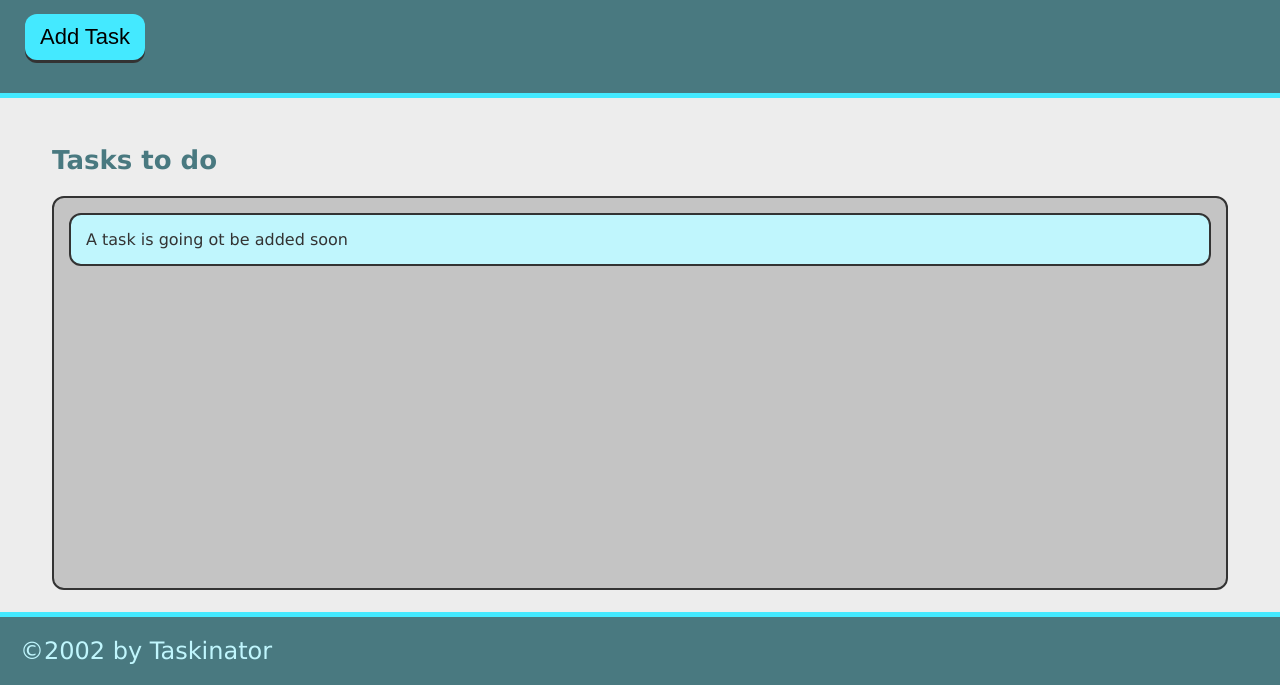
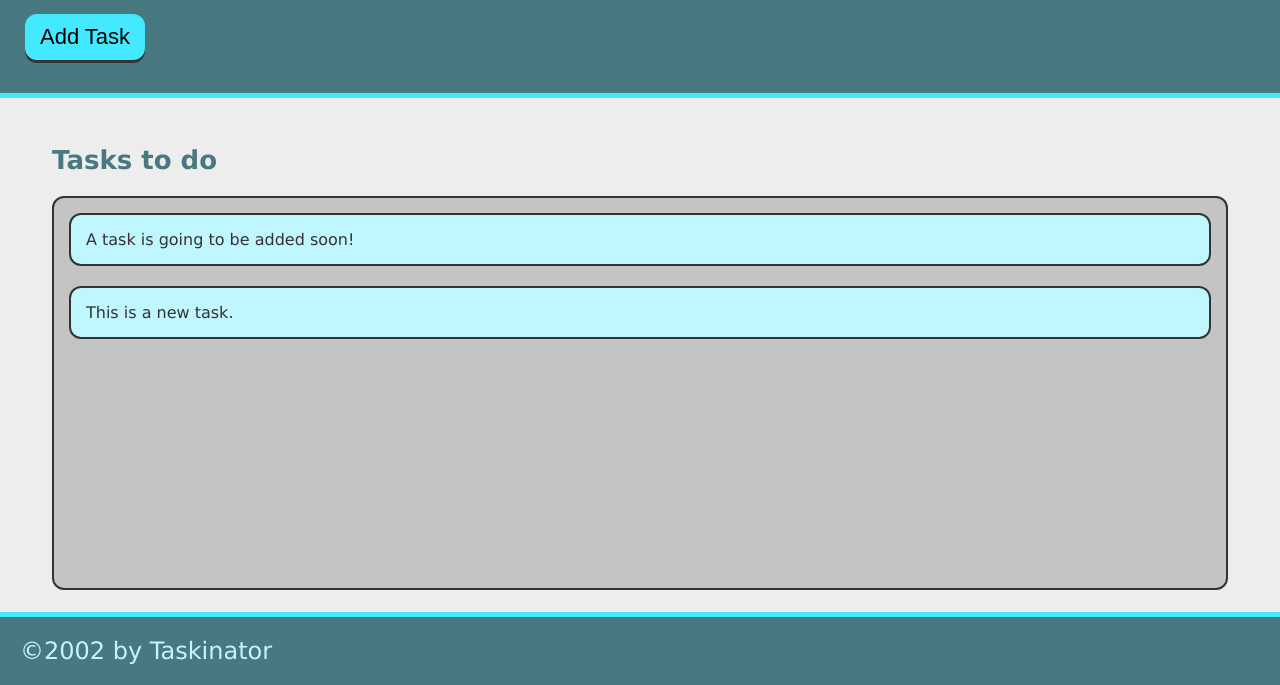
Before and after one commit to TWFB29/career, a plain HTML site: page Desktop/mod-4-taskinator/index.html in a window 1280 px wide. Both pictures are taken after a click on the button "Add Task". Shown: the part 115-800 px from the top of the page. Drawn offline with Linux system fonts and the light colour scheme.

Commit message:
add ability to add task

```diff
--- a/Desktop/mod-4-taskinator/assets/js/script.js
+++ b/Desktop/mod-4-taskinator/assets/js/script.js
@@ -0,0 +1,11 @@
+var buttonEl = document.querySelector("#save-task");
+var tasksToDoEl = document.querySelector("#tasks-to-do");
+
+var createTaskHandler = function() {
+    var listItemEl = document.createElement("li");
+    listItemEl.className = "task-item";
+    listItemEl.textContent = "This is a new task.";
+    tasksToDoEl.appendChild(listItemEl);
+};
+
+buttonEl.addEventListener("click", createTaskHandler);
--- a/Desktop/mod-4-taskinator/index.html
+++ b/Desktop/mod-4-taskinator/index.html
@@ -12,14 +12,14 @@
         <h1 class="page-title">Taskinator</h1>
 
         <p>Click the button below to add a new task</p>
-        <button class="btn">Add Task</button>
+        <button class="btn" id="save-task">Add Task</button>
     </header>
 
     <main class="page-content">
         <section class="task-list-wrapper">
             <h2 class="list-title">Tasks to do</h2>
-            <ul class="task-list">
-                <li class="task-item">A task is going ot be added soon</li>
+            <ul class="task-list" id="tasks-to-do">
+                <li class="task-item">A task is going to be added soon!</li>
             </ul>
         </section>
     </main>
```
